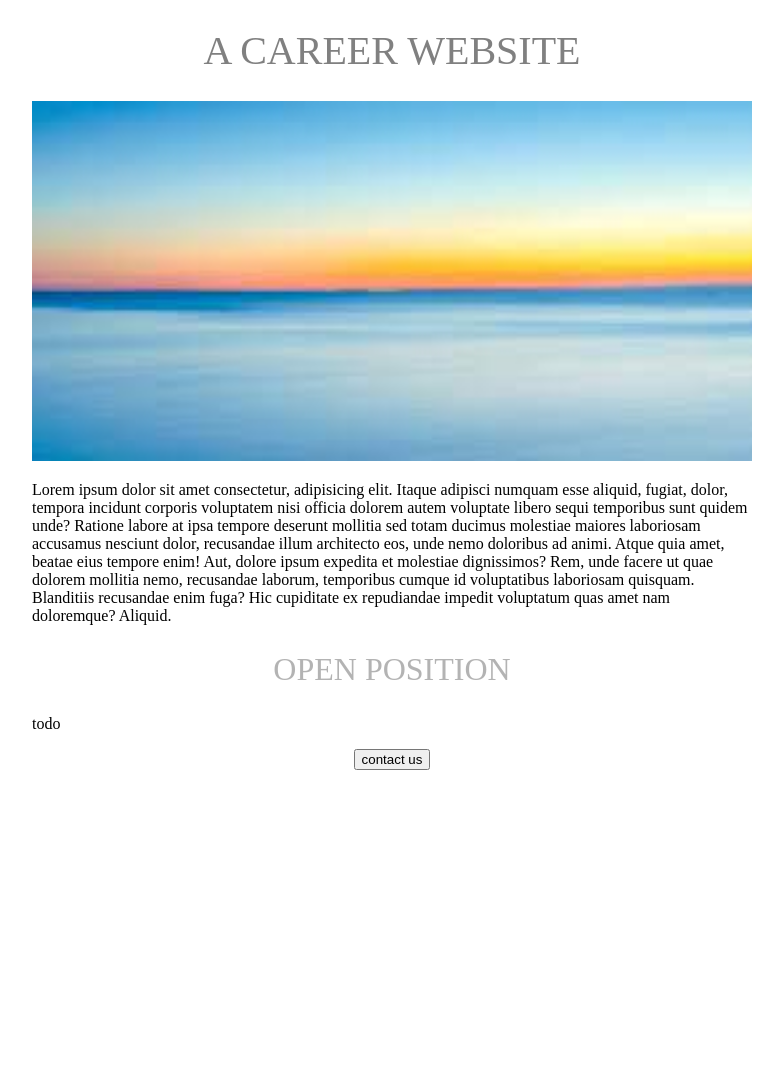
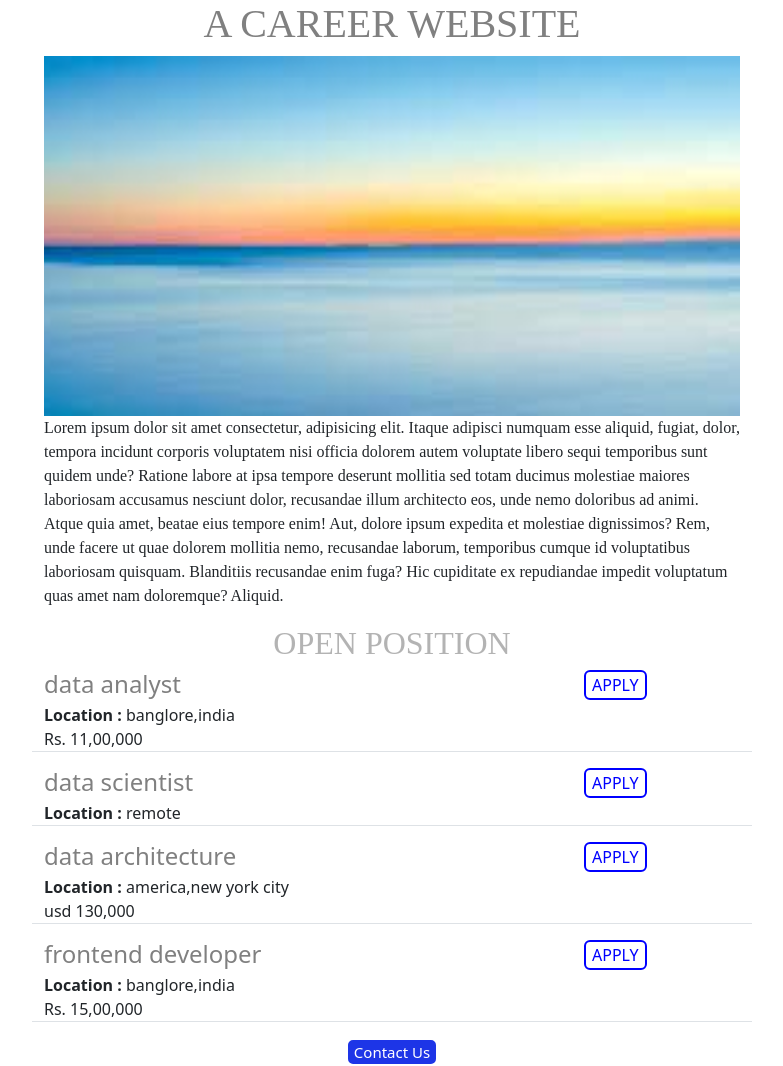
Before and after one commit to ShubhamKakad3/FlaskPy_Projects, a Flask app: page / in a window 1280 px wide. Shown: the whole page, without its empty margins (248-1031 px from the left). Before the commit the page ends 770 px from the top, so only its background shows below. Run offline with Flask 3, Linux system fonts and the light colour scheme.

Commit message:
new html1 file added
thats it

```diff
--- a/app.py
+++ b/app.py
@@ -1,17 +1,43 @@
-from flask import Flask,request,url_for,render_template,redirect
+from flask import Flask,request,url_for,render_template,redirect,jsonify
 from datetime import datetime
 # from flask_sqlalchemy import SQLALchemy
 
 app = Flask(__name__)
 
-
-# @app.route('/')
-# def index():
-#     return 'Hello from shubham!'
+JOBS = [
+   {
+   'id' : 1,
+   'title' : 'data analyst',
+   'location':'banglore,india',
+   'salory':'Rs. 11,00,000'
+   },
+   {
+   'id' : 2,
+   'title' : 'data scientist',
+   'location':'remote',
+    # 'salory':'usd 120,000'
+   },
+   {
+   'id' : 3,
+   'title' : 'data architecture',
+   'location':'america,new york city',
+   'salory':'usd 130,000'
+   },
+   {
+   'id' : 1,
+   'title' : 'frontend developer',
+   'location':'banglore,india',
+   'salory':'Rs. 15,00,000'
+   }
+]
 
 @app.route('/')
 def about():
-    return render_template('index.html')
+    return render_template('index.html' ,jobs = JOBS , ab = 'CAREER' )
+
+@app.route('/api/jobs')
+def jobs():
+   return jsonify(JOBS)
 
 if __name__ == "__main__":
  app.run(host='0.0.0.0', port=81 , debug=True)
--- a/templates/index.html
+++ b/templates/index.html
@@ -4,6 +4,7 @@
 <head>
     <meta charset="UTF-8">
     <meta name="viewport" content="width", initial-scale=1.0">
+    <link href="https://cdn.jsdelivr.net/npm/bootstrap@5.3.2/dist/css/bootstrap.min.css" rel="stylesheet" integrity="sha384-T3c6CoIi6uLrA9TneNEoa7RxnatzjcDSCmG1MXxSR1GAsXEV/Dwwykc2MPK8M2HN" crossorigin="anonymous">
     <title>my first flask app</title>
     <style>
         h1{
@@ -33,15 +34,32 @@
 
         p{
             font-family: 'Times New Roman', Times, serif;
-            font-size: ;
         }
 
         .container{
             max-width: 720px;
             margin: auto;
         }
+        .div{
+            text-align: center;
+
+        }
         .button{
+            font-size: 15px;
             text-align: center;
+            border: 2px solid white;
+            background-color: hsla(233, 95%, 46%, 0.905);
+            color: white;
+            border-radius: 7px;
+
+
+        }
+
+        .bt2{
+            background-color: white;
+            border-radius: 6px;
+            border: 2px solid blue;
+            color: blue;
         }
 
 
@@ -49,13 +67,19 @@
 </head>
 <body>
     <div class="container">
-    <h1>A CAREER WEBSITE</h1>
+    <h1>A {{ab}} WEBSITE</h1>
     <img  class="image" src="http://127.0.0.1:81/static/download2.jpg" height="320px" alt="">
     <p>Lorem ipsum dolor sit amet consectetur, adipisicing elit. Itaque adipisci numquam esse aliquid, fugiat, dolor, tempora incidunt corporis voluptatem nisi officia dolorem autem voluptate libero sequi temporibus sunt quidem unde? Ratione labore at ipsa tempore deserunt mollitia sed totam ducimus molestiae maiores laboriosam accusamus nesciunt dolor, recusandae illum architecto eos, unde nemo doloribus ad animi. Atque quia amet, beatae eius tempore enim! Aut, dolore ipsum expedita et molestiae dignissimos? Rem, unde facere ut quae dolorem mollitia nemo, recusandae laborum, temporibus cumque id voluptatibus laboriosam quisquam. Blanditiis recusandae enim fuga? Hic cupiditate ex repudiandae impedit voluptatum quas amet nam doloremque? Aliquid.</p>
     <h2>OPEN POSITION </h2>
-    <p>todo</p>
-    <div class="button">
-    <button >contact us</button>
+    <div>
+
+            {% for job in jobs %}
+                {% include  'index1.html'  %}
+            {% endfor %}
+
+    </div>
+    <div class="div"">
+    <button class="button" >Contact Us</button>
     </div>
 </div>
 </body>
--- /dev/null
+++ b/templates/index1.html
@@ -0,0 +1,25 @@
+<div class="border-bottom row"   style="margin-bottom:16px;"    padding-bottom = "9px">
+    <div class = "col-9">
+
+        <div>
+            <h4 style="color: gray;   margin-bottom: 4px;">{{job['title'] }} </h4>
+        </div>
+
+        <div>
+            <b>Location : </b>{{job['location'] }}
+        </div>
+
+         <div>
+            {% if 'salory' in job   %}
+                {{job['salory']}}
+            {% endif %}
+        </div>
+
+    </div>
+
+    <div class="col-3">
+            <button class="bt2"> APPLY </button>
+    </div>
+
+
+</div>
```
